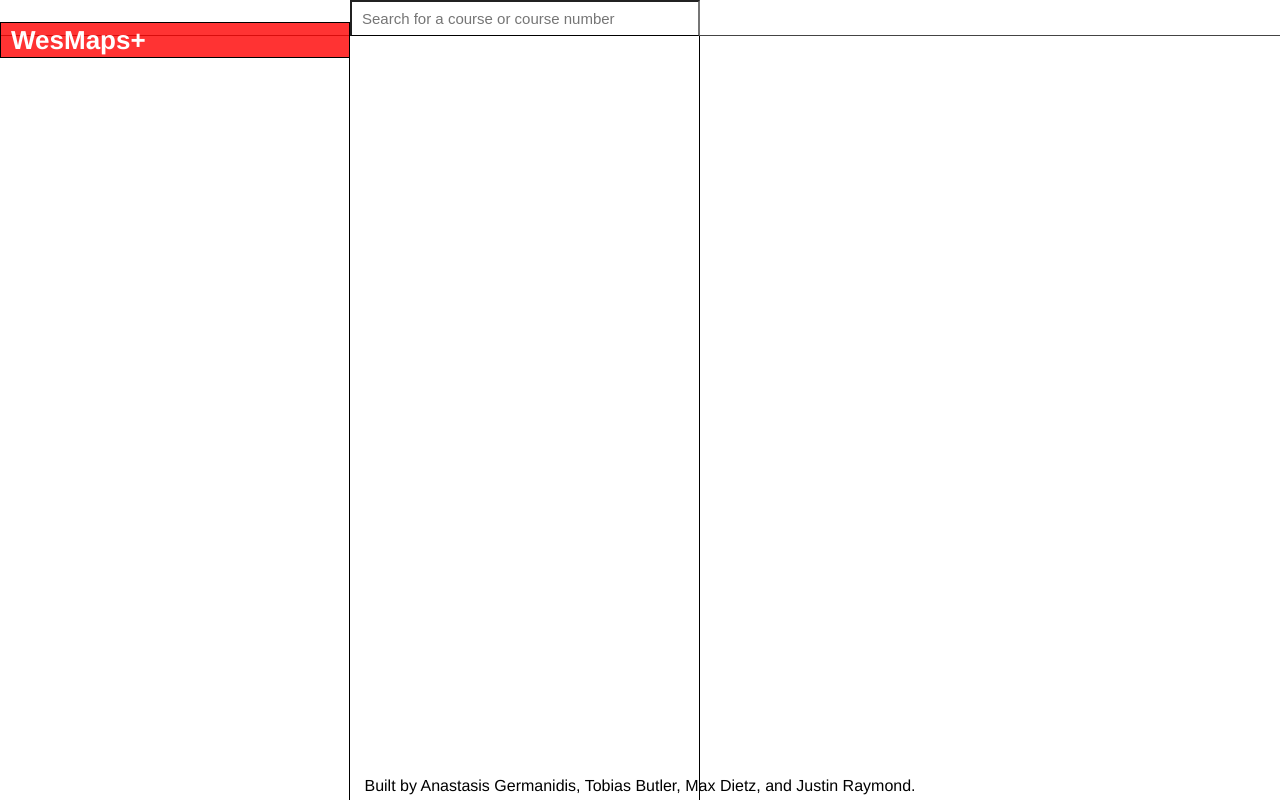
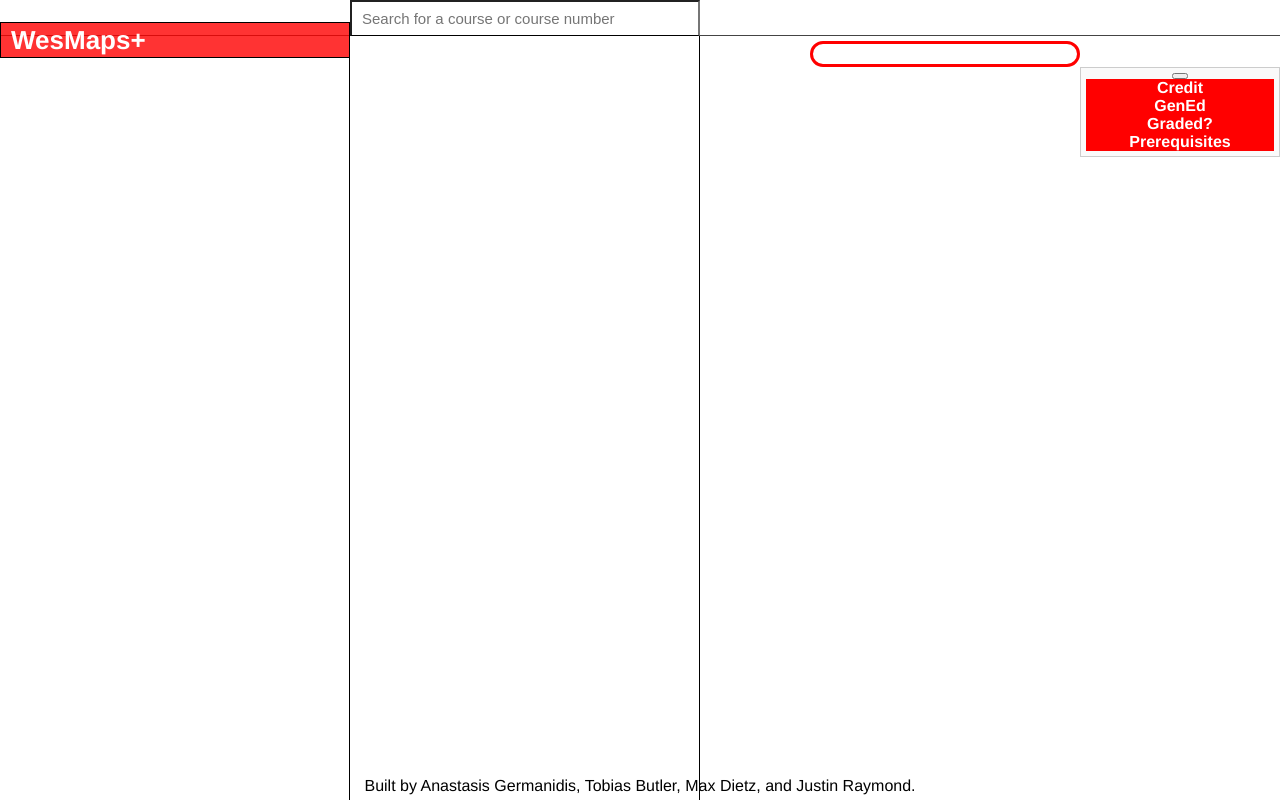
Before and after one commit to weshack/WesmapsPlus, a Flask app: template templates/index.html in a window 1280 px wide. Run offline with Flask 2, Linux system fonts and the light colour scheme; the template is opened without the code that fills it, so the values that code supplies are empty; style sheets or scripts are compiled from the project's sources.

Commit message:
first commit of individual course page

```diff
--- a/static/sass/screen.sass
+++ b/static/sass/screen.sass
@@ -87,10 +87,58 @@ a:hover
 
   #content
     position: absolute
-    left: 850px
+    left: $subj_list_width + $course_list_width + 10
+    text-align: left
     top: 36px
     right: 0
     height: 100%
+
+    h1
+      margin: 5 200 0 100
+      padding: 0
+      font-weight: normal
+      font-weight: 200
+      color: #222222
+      border-radius: 15px
+      -moz-border-radius: 15px
+      border: 3px solid red
+      padding: 10px
+
+    h2, h3
+      margin: 0 0 10 0
+      padding: 0
+      font-weight: normal
+      font-weight: 200
+      color: #222222
+
+    p
+      text-align: left
+
+    #course-code
+      font-weight: bold
+
+    #course-name
+      font-size: 70%
+
+    #header
+      background-color: red
+      color: white
+      font-weight: bold
+      text-align: center
+
+    #data
+      text-align: center
+      margin: 5px 0px 10px 0px
+
+    #container
+      width: 200px
+      margin: 0 0 0 100px
+      padding: 5px
+      border: 1px solid #cccccc
+      background: #FAFAFA
+      text-align: center
+      float: right
+
 
   nav#main
     position: fixed
--- a/templates/layout.html
+++ b/templates/layout.html
@@ -42,8 +42,19 @@
 				<ul></ul>
 			</div>
 			<div id="content">
-				{% block content %}
-				{% endblock %}
+				<h1><div id='course-code'></div><span id='course-name'></span></h1>
+				<div id='container'>
+  					<button id='course-updater'></button>
+  					<div id='header'>Credit</div>
+  					<div id='credit-data'></div>
+  					<div id='header'>GenEd</div>
+  					<div id='gened-data'></div>
+  					<div id='header'>Graded?</div>
+  					<div id='graded-data'></div>
+  					<div id='header'>Prerequisites</div>
+  					<div id='prereq-data'></div>
+				</div>
+				<div id='description'></div>
 			</div>
 			<footer>Built by Anastasis Germanidis, Tobias Butler, Max Dietz, and Justin Raymond.</footer>
 			{% block footer %}
```
Also changed, not shown: 2 other files.
